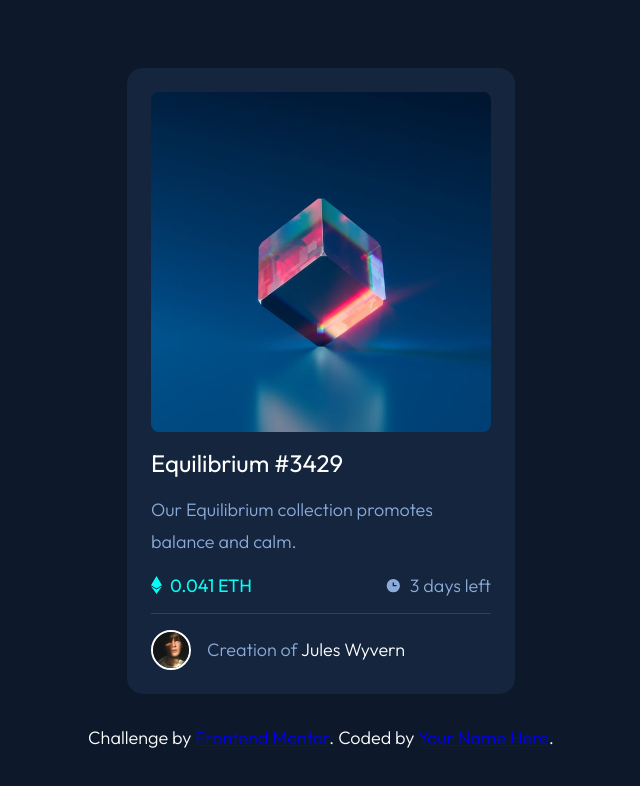
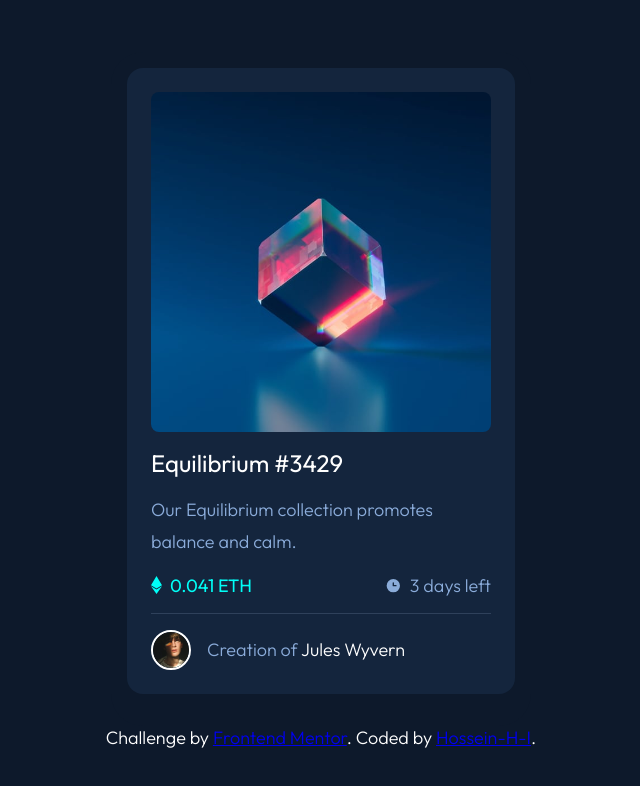
Before and after one commit to Hossein-H-I/NFT-preview-card-component, a plain HTML site: page index.html in a window 1280 px wide. Shown: the whole page, without its empty margins (319-959 px from the left). Drawn offline with Linux system fonts and the light colour scheme.

Commit message:
index.html

```diff
--- a/index.html
+++ b/index.html
@@ -44,7 +44,7 @@
   <footer>
     <div class="attribution">
       Challenge by <a href="https://www.frontendmentor.io?ref=challenge" target="_blank">Frontend Mentor</a>.
-      Coded by <a href="#">Your Name Here</a>.
+      Coded by <a href="#">Hossein-H-I</a>.
     </div>
   </footer>
 </body>
```
